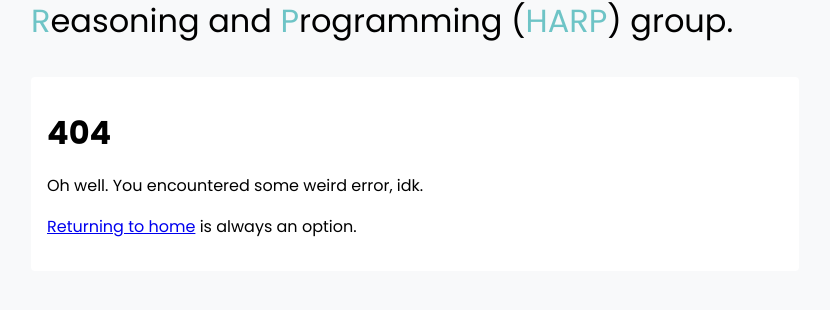
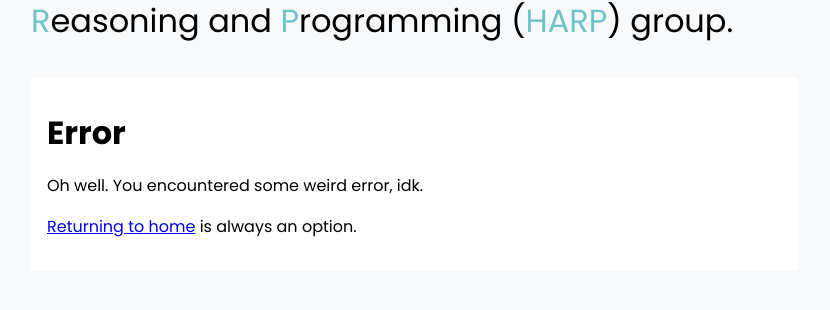
Before and after one commit to harp-lab/harp-lab.github.io, a Jekyll site: the page built from error.md, in a window 1280 px wide. Shown: the part 601-911 px from the top of the page, without its empty margins (225-1055 px from the left). Built offline with Jekyll 4.4.1, drawn with Linux system fonts in a browser that asks for light colours.

Commit message:
make the error page more generic

```diff
--- a/error.md
+++ b/error.md
@@ -5,7 +5,7 @@ permalink: /error.html
 ---
 
 <div class="container">
-  <h1>404</h1>
+  <h1>Error</h1>
   <p>Oh well. You encountered some weird error, idk.</p>
   <p><a href="/">Returning to home</a> is always an option.</p>
 </div>
```
